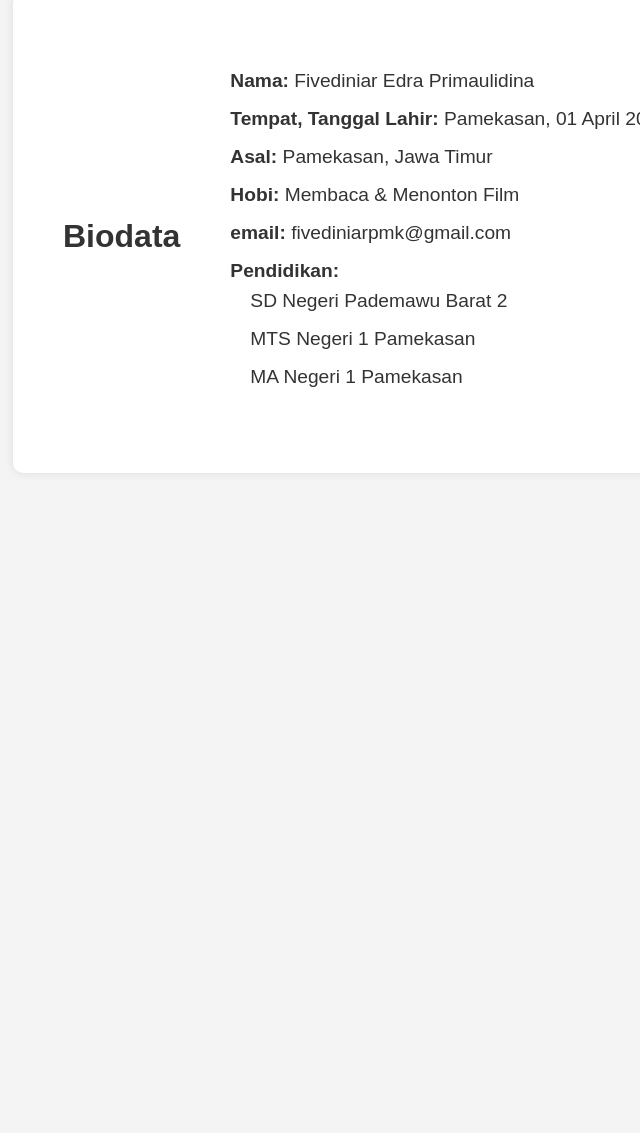
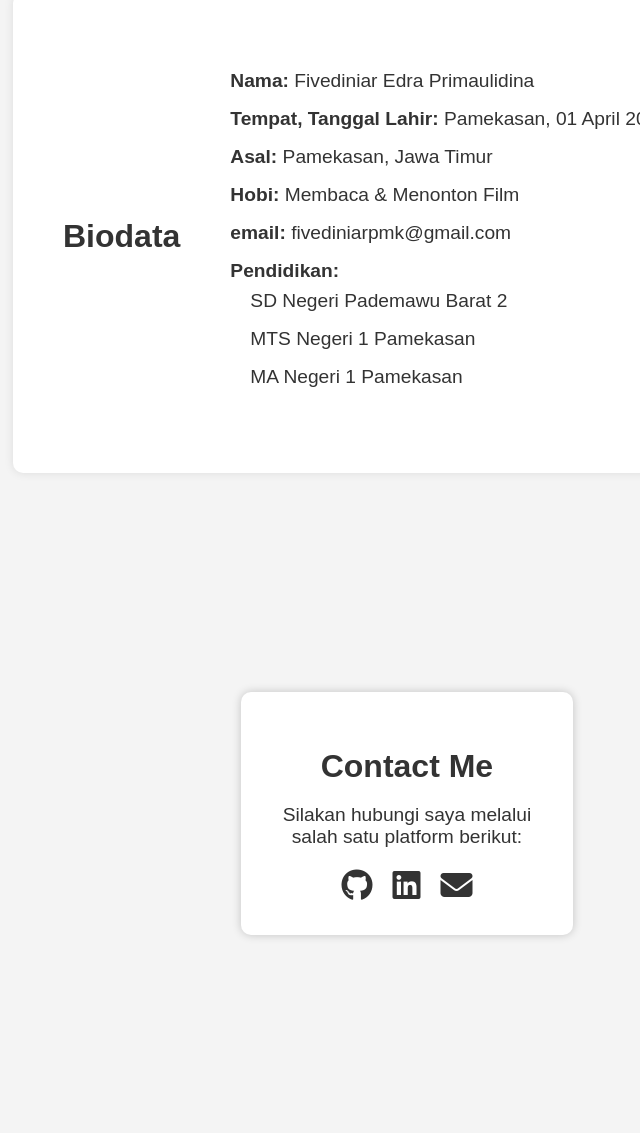
Before and after one commit to diniarv5/WebBiodata, a plain HTML site: page index.html in a window 1280 px wide. Shown: the part 1021-2154 px from the top of the page, without its empty margins (127-767 px from the left). Before the commit the page ends 1514 px from the top, so only its background shows below. Drawn offline with nearby package versions, Linux system fonts and the light colour scheme.

Commit message:
Add files via upload

```diff
--- a/index.html
+++ b/index.html
@@ -20,7 +20,7 @@
                     <div class="link" data-aos="fade-up" data-aos-duration="1000" data-aos-delay="100"><a href="#home">Home</a></div>
                     <div class="link" data-aos="fade-up" data-aos-duration="1000" data-aos-delay="200"><a href="#about">About</a></div>
                     <div class="link contact-btn" data-aos="fade-up" data-aos-duration="1000" data-aos-delay="600">
-                        <a href="contact.html">Contact Us</a>
+                        <a href="#contact">Contact Us</a>
                     </div>
                 </div>
             </div>
@@ -35,7 +35,6 @@
             <div class="content">
                 <h1 data-aos="fade-left" data-aos-duration="1000" data-aos-delay="800">Hey I'm <span>Niar</span></h1>
                 <p data-aos="flip-up" data-aos-duration="1000" data-aos-delay="1000">Seorang Mahasiswi Sistem Informasi UPN "Veteran" Jawa Timur</p>
-
             </div>
         </div>
     </section>
@@ -58,6 +57,21 @@
         </ul>
     </section>
 
+    <!-- Contact Section -->
+    <section id="contact">
+        <div class="contact-container" data-aos="fade-up" data-aos-duration="1000">
+            <div class="contact-box">
+                <h2>Contact Me</h2>
+                <p>Silakan hubungi saya melalui salah satu platform berikut:</p>
+                <div class="contact-icons">
+                    <a href="https://github.com/diniarv5" target="_blank"><i class="fa-brands fa-github"></i></a>
+                    <a href="https://www.linkedin.com/in/fivediniar-edra-primaulidina-13a9b2342/" target="_blank"><i class="fa-brands fa-linkedin"></i></a>
+                    <a href="mailto:fivediniarpmk@gmail.com"><i class="fa-solid fa-envelope"></i></a>
+                </div>
+            </div>
+        </div>
+    </section>
+
     <script src="https://unpkg.com/aos@next/dist/aos.js"></script>
     <script>
       AOS.init({offset:0});
```
